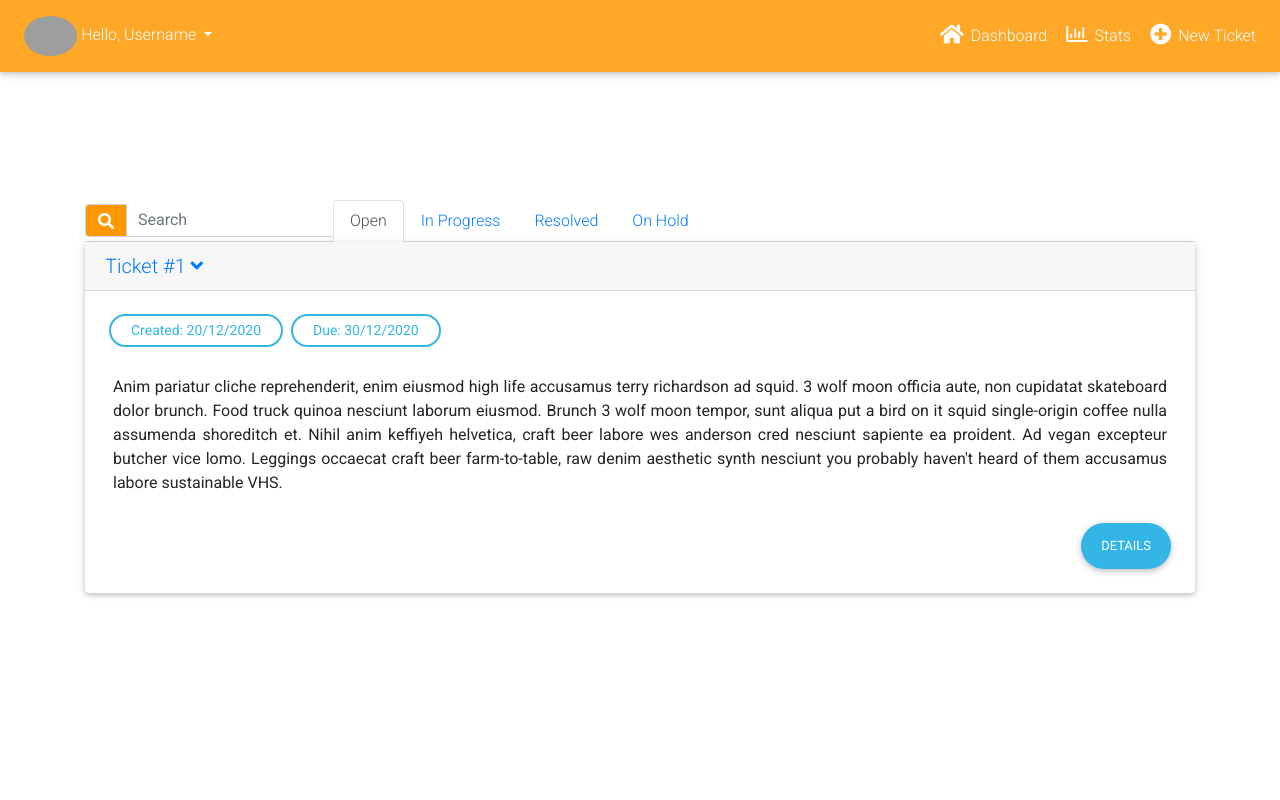
After one commit to Code-Institute-Submissions/bug-tracker-1, a Flask app: page /dashboard in a window 1280 px wide. The commit adds this page. Run offline with Flask 2, Linux system fonts and the light colour scheme; some libraries are stand-ins or nearby versions; grey boxes are pictures that could not be loaded.

Commit message:
Added cards to accordion
Tickets description model added

```diff
--- a/app.py
+++ b/app.py
@@ -19,8 +19,13 @@ mongo = PyMongo(app)
 
 
 @app.route('/')
-def index():
-    return render_template("base.html")
+def login():
+    return render_template("login.html")
+
+
+@app.route('/dashboard')
+def dashboard():
+    return render_template("dashboard.html")
 
 
 if __name__ == "__main__":
--- a/static/css/style.css
+++ b/static/css/style.css
@@ -15,7 +15,7 @@ body {
   width: 100%;
 }
 
-.card {
+.card-login {
     padding: 25px 50px 25px 50px
 }
 
@@ -24,3 +24,16 @@ body {
     padding-left: 20px;
     padding-right: 20px;
 }
+
+/*                        Navbar                           */
+
+.navbar-logo {
+    height: 100px;
+    width: 100px;
+}
+
+/*                        Accordion                           */
+
+.container-tickets {
+    margin-top: 10%;
+}
--- a/static/js/script.js
+++ b/static/js/script.js
@@ -0,0 +1,3 @@
+$(document).ready(function () {
+
+  });
--- /dev/null
+++ b/templates/dashboard.html
@@ -0,0 +1,274 @@
+<!DOCTYPE html>
+<html lang="en">
+  <head>
+    <meta charset="UTF-8" />
+    <meta name="viewport" content="width=device-width, initial-scale=1.0" />
+    <!-- Font Awesome -->
+    <link
+      rel="stylesheet"
+      href="https://use.fontawesome.com/releases/v5.8.2/css/all.css"
+    />
+    <!-- Google Fonts -->
+    <link
+      rel="stylesheet"
+      href="https://fonts.googleapis.com/css?family=Roboto:300,400,500,700&display=swap"
+    />
+    <!-- Bootstrap core CSS -->
+    <link
+      href="https://cdnjs.cloudflare.com/ajax/libs/twitter-bootstrap/4.5.0/css/bootstrap.min.css"
+      rel="stylesheet"
+    />
+    <!-- Material Design Bootstrap -->
+    <link
+      href="https://cdnjs.cloudflare.com/ajax/libs/mdbootstrap/4.19.1/css/mdb.min.css"
+      rel="stylesheet"
+    />
+    <!-- CSS -->
+    <link rel="stylesheet" href="../static/css/style.css" type="text/css" />
+    <title>Bug Tracker</title>
+  </head>
+  <body>
+    <!--Navbar -->
+    <nav class="mb-1 navbar navbar-expand-lg navbar-dark orange lighten-1">
+      <ul class="navbar-nav ml-auto nav-flex-icons">
+        <li class="nav-item avatar dropdown">
+          <a
+            class="nav-link dropdown-toggle"
+            id="navbarDropdownMenu"
+            data-toggle="dropdown"
+            aria-haspopup="true"
+            aria-expanded="false"
+          >
+            <img
+              src="https://mdbootstrap.com/img/Photos/Avatars/avatar-2.jpg"
+              class="rounded-circle z-depth-0"
+              alt="avatar image"
+              height="40"
+            />
+            Hello, Username
+          </a>
+          <div
+            class="dropdown-menu dropdown-menu-lg-left dropdown-secondary"
+            aria-labelledby="navbarDropdownMenu"
+          >
+            <a class="dropdown-item" href="#"
+              ><i class="fas fa-user-cog fa-lg"></i> Account</a
+            >
+            <a class="dropdown-item" href="#"
+              ><i class="fas fa-sign-out-alt fa-lg"></i> Logout</a
+            >
+          </div>
+        </li>
+      </ul>
+      <button
+        class="navbar-toggler"
+        type="button"
+        data-toggle="collapse"
+        data-target="#navbar"
+        aria-controls="navbar"
+        aria-expanded="false"
+        aria-label="Toggle navigation"
+      >
+        <span class="navbar-toggler-icon"></span>
+      </button>
+      <div class="collapse navbar-collapse" id="navbar">
+        <ul class="navbar-nav ml-auto">
+          <li class="nav-item">
+            <a class="nav-link" href="#"
+              ><i class="fas fa-home fa-lg"></i> Dashboard</a
+            >
+          </li>
+          <li class="nav-item">
+            <a class="nav-link" href="#"
+              ><i class="far fa-chart-bar fa-lg"></i> Stats</a
+            >
+          </li>
+          <li class="nav-item">
+            <a class="nav-link" href="#"
+              ><i class="fas fa-plus-circle fa-lg"></i> New Ticket</a
+            >
+          </li>
+        </ul>
+      </div>
+    </nav>
+    <!--/.Navbar -->
+
+    <div class="container container-tickets">
+      <ul class="nav nav-tabs" id="myTab" role="tablist">
+        <div class="md-form mt-0"></div>
+        <li class="nav-item">
+          <div class="input-group md-form form-sm form-1 pl-0 mb-0 mt-1">
+            <div class="input-group-prepend">
+              <span class="input-group-text orange"
+                ><i class="fas fa-search text-white" aria-hidden="true"></i
+              ></span>
+            </div>
+            <input
+              class="form-control my-0 py-1"
+              type="text"
+              placeholder="Search"
+              aria-label="Search"
+            />
+          </div>
+        </li>
+        <li class="nav-item">
+          <a
+            class="nav-link active"
+            id="open-tab"
+            data-toggle="tab"
+            href="#open"
+            role="tab"
+            aria-controls="open"
+            aria-selected="true"
+            >Open</a
+          >
+        </li>
+        <li class="nav-item">
+          <a
+            class="nav-link"
+            id="in-progress-tab"
+            data-toggle="tab"
+            href="#in-progress"
+            role="tab"
+            aria-controls="in-progress"
+            aria-selected="false"
+            >In Progress</a
+          >
+        </li>
+        <li class="nav-item">
+          <a
+            class="nav-link"
+            id="resolved-tab"
+            data-toggle="tab"
+            href="#resolved"
+            role="tab"
+            aria-controls="resolved"
+            aria-selected="false"
+            >Resolved</a
+          >
+        </li>
+        <li class="nav-item">
+          <a
+            class="nav-link"
+            id="on-hold-tab"
+            data-toggle="tab"
+            href="#on-hold"
+            role="tab"
+            aria-controls="on-hold"
+            aria-selected="false"
+            >On Hold</a
+          >
+        </li>
+      </ul>
+      <div class="tab-content" id="myTabContent">
+        <div
+          class="tab-pane fade show active"
+          id="open"
+          role="tabpanel"
+          aria-labelledby="open-tab"
+        >
+          <!--Accordion wrapper-->
+          <div
+            class="accordion md-accordion"
+            id="accordionTickets"
+            role="tablist"
+            aria-multiselectable="true"
+          >
+            <!-- Accordion card -->
+            <div class="card">
+              <!-- Card header -->
+              <div class="card-header" role="tab" id="headingOne1">
+                <a
+                  data-toggle="collapse"
+                  data-parent="#accordionTickets"
+                  href="#collapseOne1"
+                  aria-expanded="true"
+                  aria-controls="collapseOne1"
+                >
+                  <h5 class="mb-0">
+                    Ticket #1
+                    <i class="fas fa-angle-down rotate-icon"></i>
+                  </h5>
+                </a>
+              </div>
+
+              <!-- Card body -->
+              <div
+                id="collapseOne1"
+                class="collapse show"
+                role="tabpanel"
+                aria-labelledby="headingOne1"
+                data-parent="#accordionTickets"
+              >
+                <div class="card-body">
+                  <div class="d-flex justify-content-start mb-3">
+                    <span
+                      class="btn-sm btn-outline-info btn-rounded m-1 z-depth-0"
+                    >
+                      Created: 20/12/2020
+                    </span>
+                    <span
+                      class="btn-sm btn-outline-info btn-rounded m-1 z-depth-0"
+                    >
+                      Due: 30/12/2020
+                    </span>
+                  </div>
+                  <p class="text-justify p-2">
+                    Anim pariatur cliche reprehenderit, enim eiusmod high life
+                    accusamus terry richardson ad squid. 3 wolf moon officia
+                    aute, non cupidatat skateboard dolor brunch. Food truck
+                    quinoa nesciunt laborum eiusmod. Brunch 3 wolf moon tempor,
+                    sunt aliqua put a bird on it squid single-origin coffee
+                    nulla assumenda shoreditch et. Nihil anim keffiyeh
+                    helvetica, craft beer labore wes anderson cred nesciunt
+                    sapiente ea proident. Ad vegan excepteur butcher vice lomo.
+                    Leggings occaecat craft beer farm-to-table, raw denim
+                    aesthetic synth nesciunt you probably haven't heard of them
+                    accusamus labore sustainable VHS.
+                  </p>
+                  <div class="d-flex justify-content-end mt-3">
+                    <button
+                      class="btn btn-info btn-rounded m-1 waves-effect z-depth-1"
+                      type="submit"
+                      href="signup.html"
+                    >
+                      Details
+                    </button>
+                  </div>
+                </div>
+              </div>
+            </div>
+            <!-- Accordion card -->
+          </div>
+          <div
+            class="tab-pane fade show"
+            id="in-progress"
+            role="tabpanel"
+            aria-labelledby="in-progress-tab"
+          ></div>
+          <!-- Accordion wrapper -->
+        </div>
+      </div>
+    </div>
+    <!-- JQuery -->
+    <script
+      type="text/javascript"
+      src="https://cdnjs.cloudflare.com/ajax/libs/jquery/3.5.1/jquery.min.js"
+    ></script>
+    <!-- Bootstrap tooltips -->
+    <script
+      type="text/javascript"
+      src="https://cdnjs.cloudflare.com/ajax/libs/popper.js/1.14.4/umd/popper.min.js"
+    ></script>
+    <!-- Bootstrap core JavaScript -->
+    <script
+      type="text/javascript"
+      src="https://cdnjs.cloudflare.com/ajax/libs/twitter-bootstrap/4.5.0/js/bootstrap.min.js"
+    ></script>
+    <!-- MDB core JavaScript -->
+    <script
+      type="text/javascript"
+      src="https://cdnjs.cloudflare.com/ajax/libs/mdbootstrap/4.19.1/js/mdb.min.js"
+    ></script>
+  </body>
+</html>
```
Also changed, not shown: templates/login.html (+7 -3 lines), static/images/navbar-logo.png (added), templates/signup.html (added).
